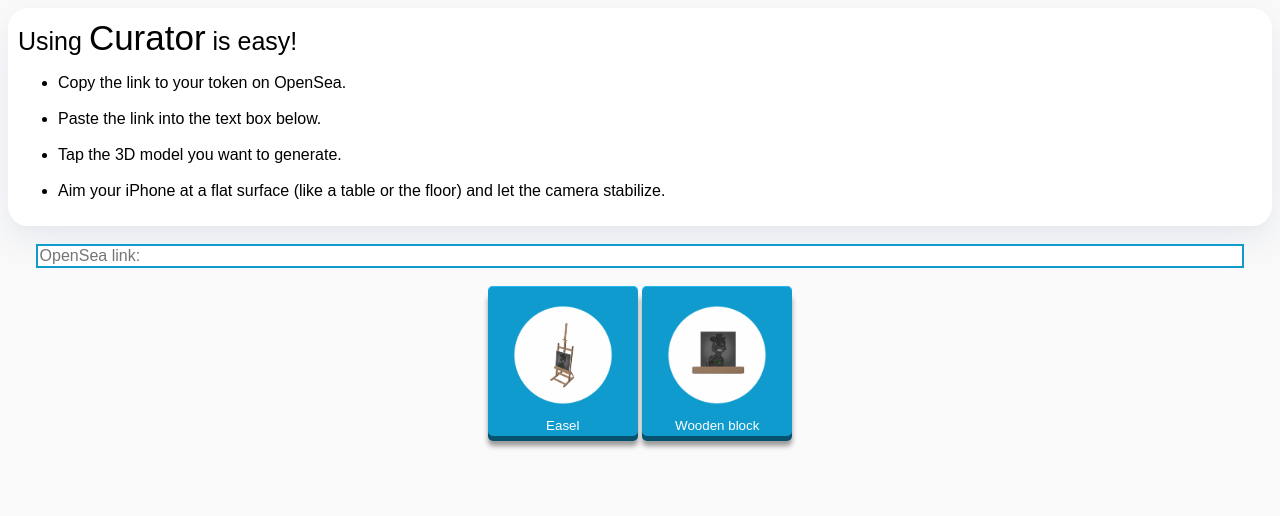
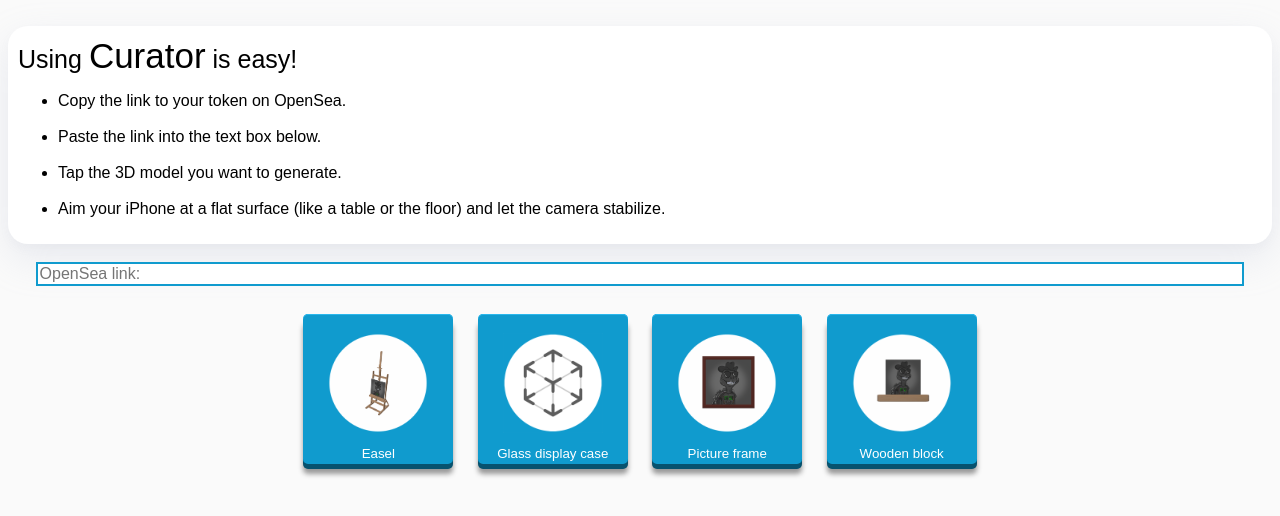
Before and after one commit to Un1xG0d/Curator, a PHP site: page / in a window 1280 px wide. Shown: the top 516 px of the page. Run offline with PHP 8.4, Linux system fonts and the light colour scheme.

Commit message:
change content and styling

```diff
--- a/index.php
+++ b/index.php
@@ -8,6 +8,7 @@
 </head>
 <body>
   <center>
+    <br>
     <div class="card shadow">
       <span style="font-size: 25px;">Using </span><span style="font-size: 35px;">Curator</span><span style="font-size: 25px;"> is easy!</span>
       <ul>
@@ -25,6 +26,14 @@
       <button type="submit" name="model" id="model" value="easel">
         <img class="thumbnail_image" src="img/thumbnail_easel.png">
         <div>Easel</div>
+      </button>
+      <button type="submit" name="model" id="model" value="glass_case">
+        <img class="thumbnail_image" src="img/thumbnail_placeholder.png">
+        <div>Glass display case</div>
+      </button>
+      <button type="submit" name="model" id="model" value="picture_frame">
+        <img class="thumbnail_image" src="img/thumbnail_picture_frame.png">
+        <div>Picture frame</div>
       </button>
       <button type="submit" name="model" id="model" value="wood_block">
         <img class="thumbnail_image" src="img/thumbnail_wood_block.png">
--- a/styles.css
+++ b/styles.css
@@ -15,16 +15,14 @@ button {
   width: 150px;
   height: 150px;
   display: inline-block;
-  color: #fff;
+  color: #ffffff;
   text-decoration: none;
   text-align: center;
   padding-top: 6px;
-  margin-left: auto;
-  margin-right: auto;
+  margin: 10px;
   position: relative;
   border: none;
   background: #109bce;
-  background-image: linear-gradient(bottom, rgb(14,137,182) 0%, rgb(22,179,236) 100%);
   border-radius: 5px;
   box-shadow: inset 0px 1px 0px #2ab7ec, 0px 5px 0px 0px #07526e, 0px 10px 5px #999;
 }
```
